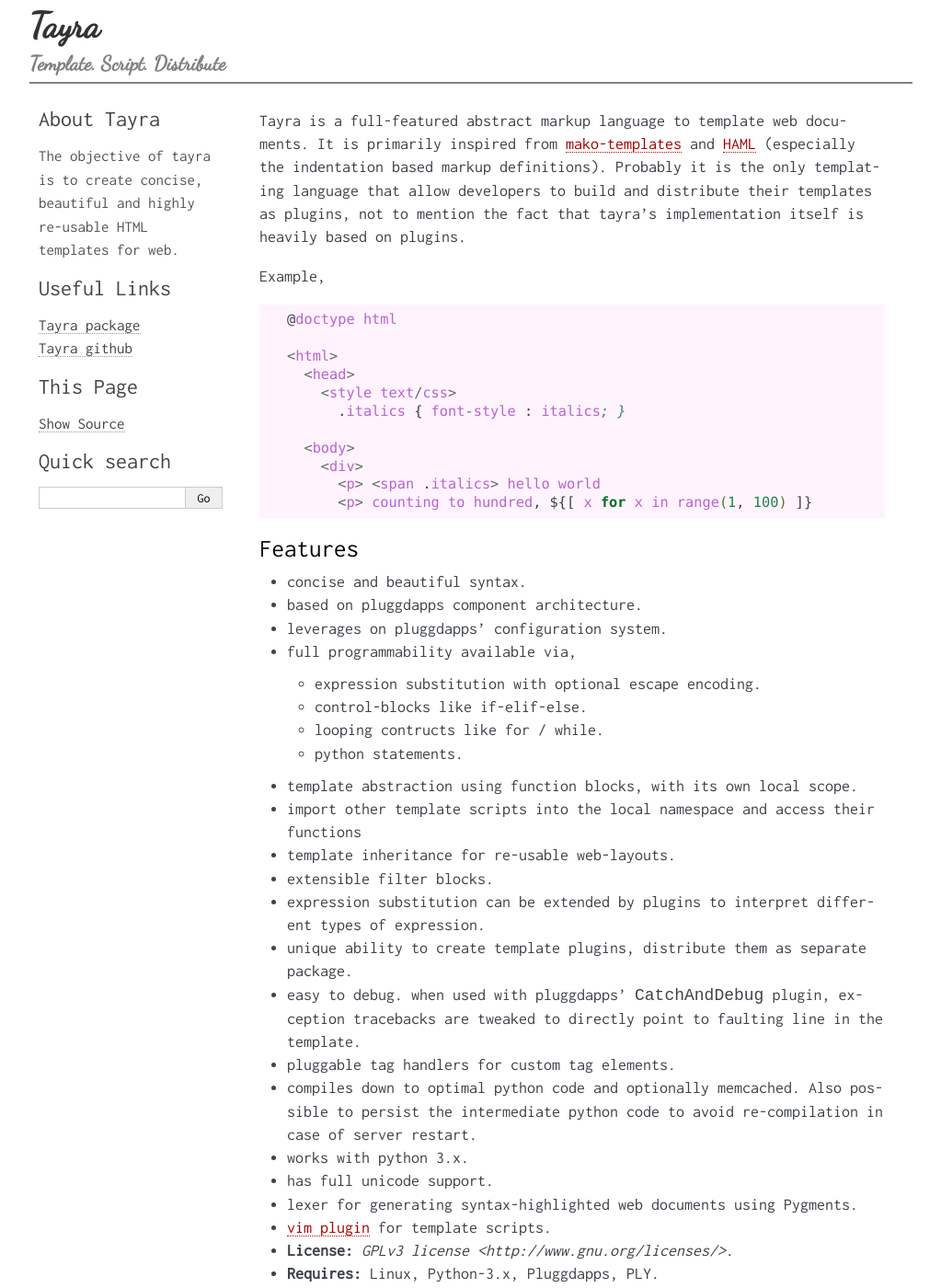
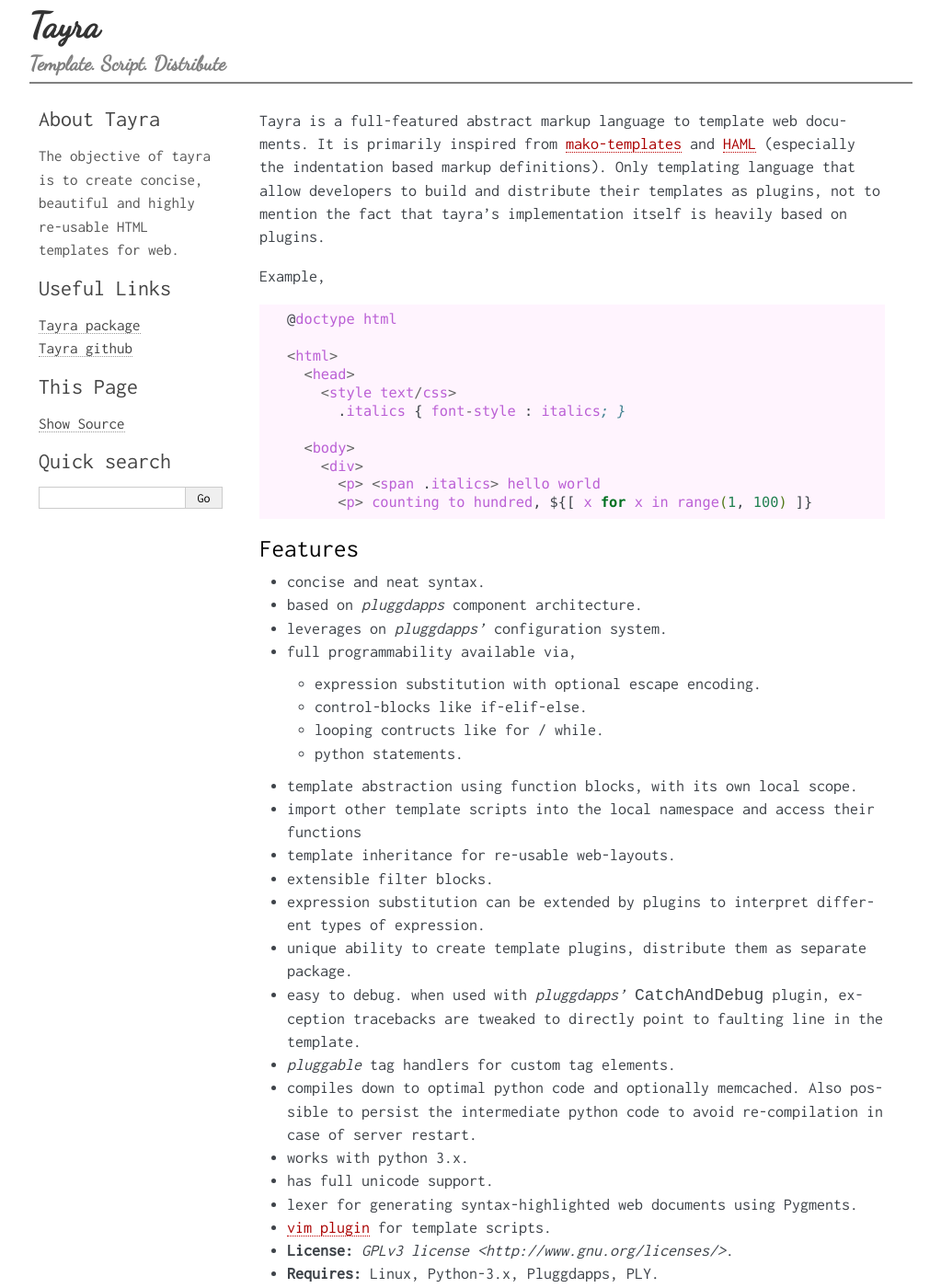
Before and after one commit to pluggdapps/tayra, a Sphinx documentation site: the page built from sphinxdoc/source/index.rst, in a window 1280 px wide and 1400 px high. Shown: the whole window at 92% size, without its empty margins (128-1151 px from the left). Built offline with Sphinx 7.4.7, drawn with Linux system fonts in a browser that asks for light colours; some of the changed text lies outside the part shown.

```diff
--- a/sphinxdoc/source/contents.rst.inc
+++ b/sphinxdoc/source/contents.rst.inc
@@ -14,6 +14,7 @@
    template_plugins
    develop
    commandline
+   configuration
 
 Additional Information
 ----------------------
--- a/sphinxdoc/source/index.rst
+++ b/sphinxdoc/source/index.rst
@@ -1,10 +1,9 @@
 Tayra is a full-featured abstract markup language to template web documents.
-It is primarily inspired from
-`mako-templates <http://www.makotemplates.org/>`_ and
-`HAML <http://haml-lang.com/>`_ (especially the indentation based
-markup definitions). Probably it is the only templating language that allow
-developers to build and distribute their templates as plugins, not to mention
-the fact that tayra's implementation itself is heavily based on plugins.
+It is primarily inspired from `mako-templates <http://www.makotemplates.org/>`_
+and `HAML <http://haml-lang.com/>`_ (especially the indentation based
+markup definitions). Only templating language that allow developers to build
+and distribute their templates as plugins, not to mention the fact that
+tayra's implementation itself is heavily based on plugins.
 
 Example,
 
@@ -26,9 +25,9 @@
 Features
 --------
 
-- concise and beautiful syntax.
-- based on pluggdapps component architecture.
-- leverages on pluggdapps' configuration system.
+- concise and neat syntax.
+- based on `pluggdapps` component architecture.
+- leverages on `pluggdapps'` configuration system.
 - full programmability available via,
 
   - expression substitution with optional escape encoding.
@@ -45,10 +44,10 @@
   types of expression.
 - unique ability to create template plugins, distribute them as separate
   package.
-- easy to debug. when used with pluggdapps' ``CatchAndDebug`` plugin, exception
-  tracebacks are tweaked to directly point to faulting line in the
+- easy to debug. when used with `pluggdapps'` ``CatchAndDebug`` plugin,
+  exception tracebacks are tweaked to directly point to faulting line in the
   template.
-- pluggable tag handlers for custom tag elements.
+- `pluggable` tag handlers for custom tag elements.
 - compiles down to optimal python code and optionally memcached. Also possible
   to persist the intermediate python code to avoid re-compilation in case of
   server restart.
```
Also changed, not shown: other parts of sphinxdoc/source/index.rst (+2 -0 lines), docs/configuration.rst (added, +110 -0 lines), sphinxdoc/source/configuration.rst (added, +110 -0 lines), README.rst (line endings or trailing spaces), 1 other file.
